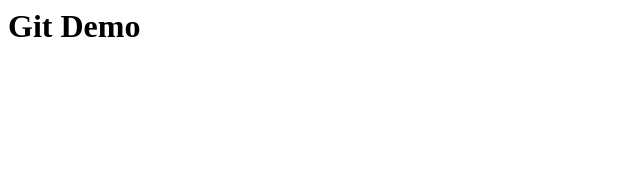
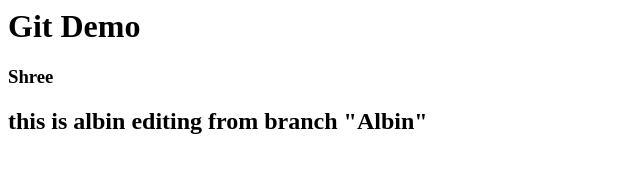
Before and after one commit to vp171212/GitHandsOn, a plain HTML site: page index.html in a window 1280 px wide. Shown: the whole page, without its empty margins (0-640 px from the left). Drawn offline with Linux system fonts and the light colour scheme.

Commit message:
updated the albin branch

```diff
--- a/index.html
+++ b/index.html
@@ -1 +1,4 @@
 <h1>Git Demo </h1>
+<h3>Shree</h3>
+
+<h2> this is albin editing from branch "Albin"</h2>
```
